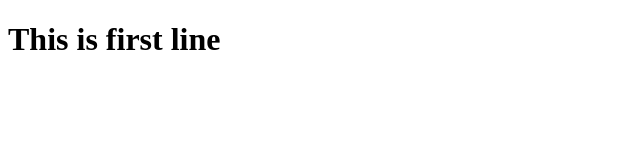
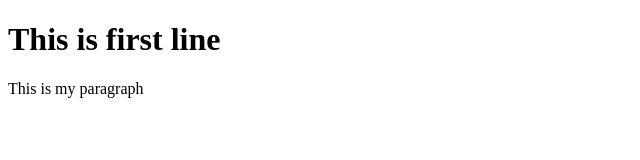
Before and after one commit to Odaoj1/git-test, a plain HTML site: page index.html in a window 1280 px wide. Shown: the whole page, without its empty margins (0-640 px from the left). Drawn offline with Linux system fonts and the light colour scheme.

Commit message:
Second commit

```diff
--- a/index.html
+++ b/index.html
@@ -2,5 +2,6 @@
 <html>
     <body>
         <h1>This is first line</h1>
+        <p>This is my paragraph</p>
     </body>
 </html>
```
